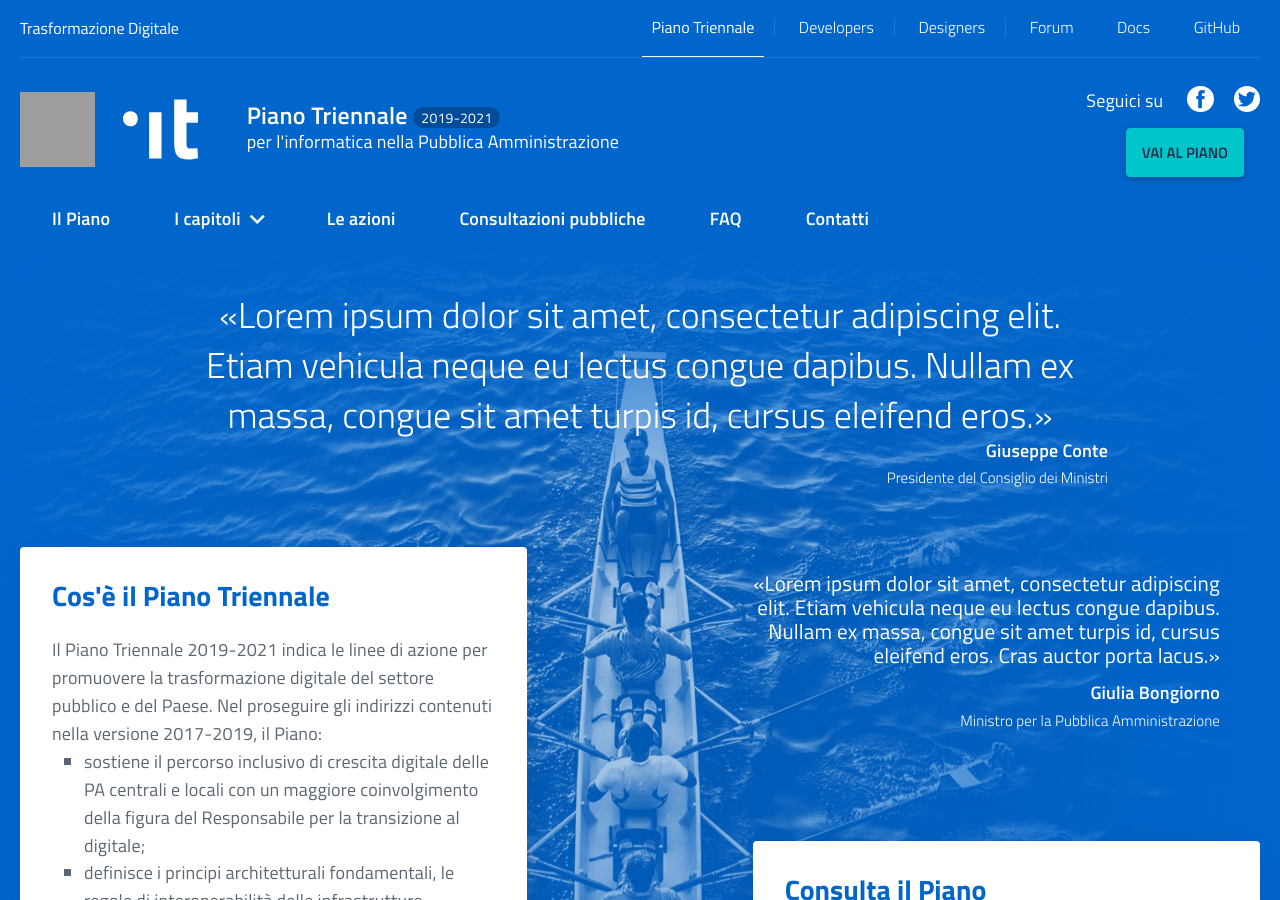
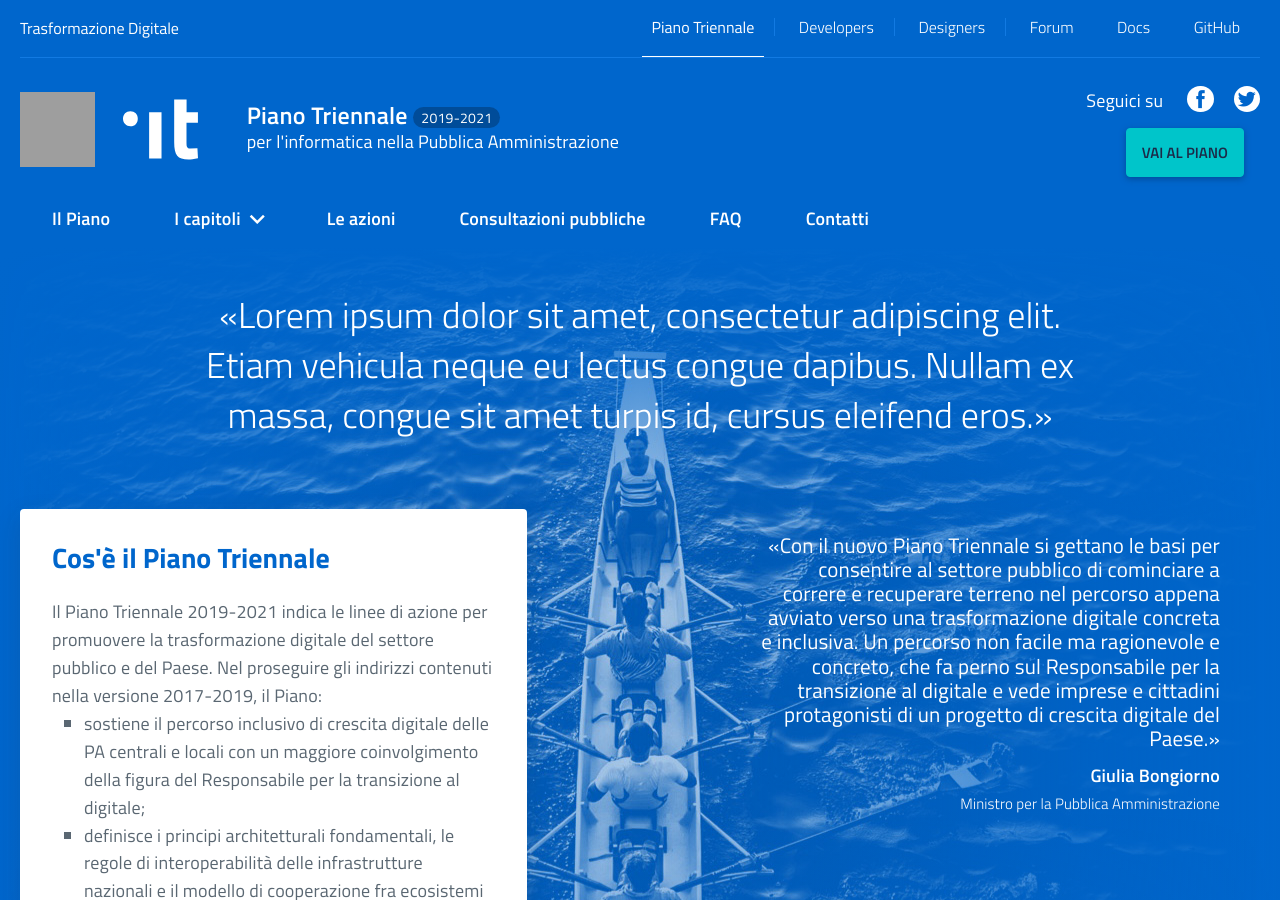
Before and after one commit to italia/pianotriennale-ict.italia.it, a Jekyll site: the page built from _pages/it/index.md, in a window 1280 px wide and 900 px high. Built offline with Jekyll 4.4.1, drawn with Linux system fonts in a browser that asks for light colours; some web fonts are replaced; grey boxes are pictures that could not be loaded.

Commit message:
Add minister's quote

```diff
--- a/_data/l10n.yml
+++ b/_data/l10n.yml
@@ -126,18 +126,11 @@ it:
           text: |
             Questo Piano Triennale è dedicato ad Antonella Giulia Pizzaleo, innovatrice paziente e geniale della Pubblica Amministrazione, che su più tavoli ha rappresentato la Regione Lazio nei molti confronti durante il lavoro di redazione di questo Piano stesso e che ha fattivamente contribuito con i suoi suggerimenti e con le sue garbate osservazioni.
             Con la nostra gratitudine per aver garantito, con costante impegno ed approccio propositivo, un impulso forte ed innovativo alla digitalizzazione della PA a livello territoriale e nazionale.
-        conte:
-          text: |
-            «Lorem ipsum dolor sit amet, consectetur adipiscing elit. Etiam vehicula neque eu lectus congue dapibus. Nullam ex massa, congue sit amet turpis id, cursus eleifend eros. Cras auctor porta lacus.»
-          text_short: |
-            «Lorem ipsum dolor sit amet, consectetur adipiscing elit. Etiam vehicula neque eu lectus congue dapibus. Nullam ex massa, congue sit amet turpis id, cursus eleifend eros. Cras auctor porta lacus.»
-          author_name: Giuseppe Conte
-          author_role: Presidente del Consiglio dei Ministri
         bongiorno:
           text: |
-            «Lorem ipsum dolor sit amet, consectetur adipiscing elit. Etiam vehicula neque eu lectus congue dapibus. Nullam ex massa, congue sit amet turpis id, cursus eleifend eros. Cras auctor porta lacus.»
+            «Con il nuovo Piano Triennale si gettano le basi per consentire al settore pubblico di cominciare a correre e recuperare terreno nel percorso appena avviato verso una trasformazione digitale concreta e inclusiva. Un percorso non facile ma ragionevole e concreto, che fa perno sul Responsabile per la transizione al digitale e vede imprese e cittadini protagonisti di un progetto di crescita digitale del Paese.»
           text_short: |
-            «Lorem ipsum dolor sit amet, consectetur adipiscing elit. Etiam vehicula neque eu lectus congue dapibus. Nullam ex massa, congue sit amet turpis id, cursus eleifend eros. Cras auctor porta lacus.»
+            «Con il nuovo Piano Triennale si gettano le basi per consentire al settore pubblico di cominciare a correre e recuperare terreno nel percorso appena avviato verso una trasformazione digitale concreta e inclusiva. Un percorso non facile ma ragionevole e concreto, che fa perno sul Responsabile per la transizione al digitale e vede imprese e cittadini protagonisti di un progetto di crescita digitale del Paese.»
           author_name: Giulia Bongiorno
           author_role: Ministro per la Pubblica Amministrazione
       2017:
@@ -359,18 +352,11 @@ en:
       plan: /en/plan
     quotes:
       2019:
-        conte:
-          text: |
-            «Lorem ipsum dolor sit amet, consectetur adipiscing elit. Etiam vehicula neque eu lectus congue dapibus.»
-          text_short: |
-            «Lorem ipsum dolor sit amet, consectetur adipiscing elit. Etiam vehicula neque eu lectus congue dapibus.»
-          author_name: Giuseppe Conte
-          author_role: President of the Council of Ministers
         bongiorno:
           text: |
-            ««Lorem ipsum dolor sit amet, consectetur adipiscing elit. Etiam vehicula neque eu lectus congue dapibus.»
+            «Con il nuovo Piano Triennale si gettano le basi per consentire al settore pubblico di cominciare a correre e recuperare terreno nel percorso appena avviato verso una trasformazione digitale concreta e inclusiva. Un percorso non facile ma ragionevole e concreto, che fa perno sul Responsabile per la transizione al digitale e vede imprese e cittadini protagonisti di un progetto di crescita digitale del Paese.»
           text_short: |
-            ««Lorem ipsum dolor sit amet, consectetur adipiscing elit. Etiam vehicula neque eu lectus congue dapibus.»
+            «Con il nuovo Piano Triennale si gettano le basi per consentire al settore pubblico di cominciare a correre e recuperare terreno nel percorso appena avviato verso una trasformazione digitale concreta e inclusiva. Un percorso non facile ma ragionevole e concreto, che fa perno sul Responsabile per la transizione al digitale e vede imprese e cittadini protagonisti di un progetto di crescita digitale del Paese.»
           author_name: Giulia Bongiorno
           author_role: Minister for Public Administration
       2017:
```
